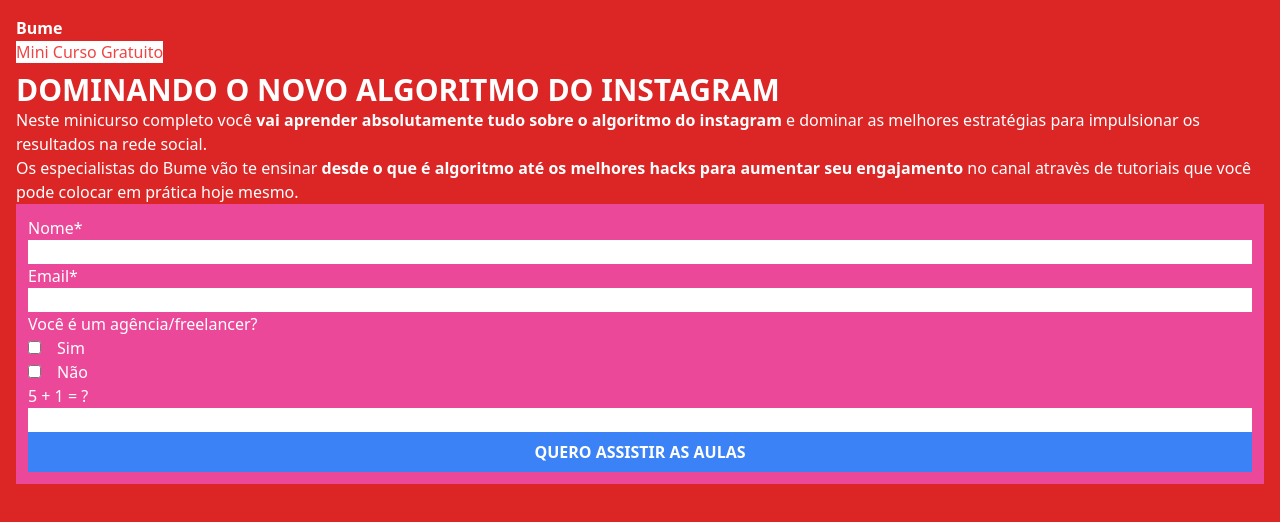
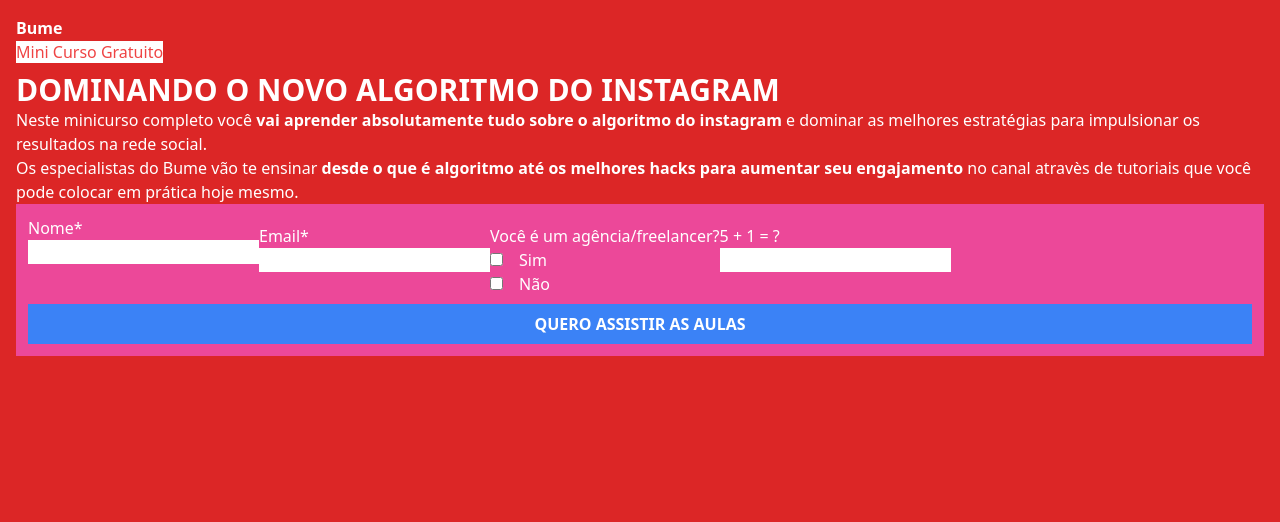
Before and after one commit to Gabriel-Marcelo/angular-e-tailwind, an Angular app: page / in a window 1280 px wide. Shown: the top 522 px of the page. Built offline with nearby package versions, Linux system fonts and the light colour scheme.

Commit message:
espaçamento da caixa rosa

```diff
--- a/src/app/app.component.html
+++ b/src/app/app.component.html
@@ -14,7 +14,7 @@
         </p>
       </div>
     </div>
-    <div class="bg-pink-500 p-3 text-white">
+    <div class="bg-pink-500 p-3 text-white flex flex-wrap space-y-2">
       <div class="">
         <label for="fname">Nome*</label><br>
         <input class="w-full" type="text" id="fname" name="fname"><br>
```
